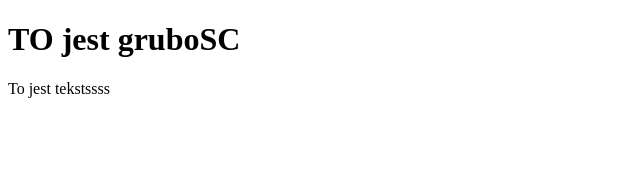
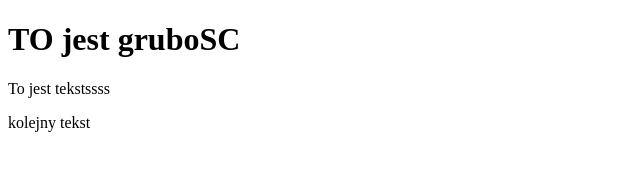
Before and after one commit to Patrickosss/git-test, a plain HTML site: page index.html in a window 1280 px wide. Shown: the whole page, without its empty margins (0-640 px from the left). Drawn offline with Linux system fonts and the light colour scheme.

Commit message:
Siemano Kostki

```diff
--- a/index.html
+++ b/index.html
@@ -6,6 +6,7 @@
     <meta name="viewport" content="width=device-width, initial-scale=1.0">
 <h1> TO jest gruboSC</h1>
     <p>To jest tekstssss </p>
+    <p> kolejny tekst </p>
 </head>
 <body>
 
```
